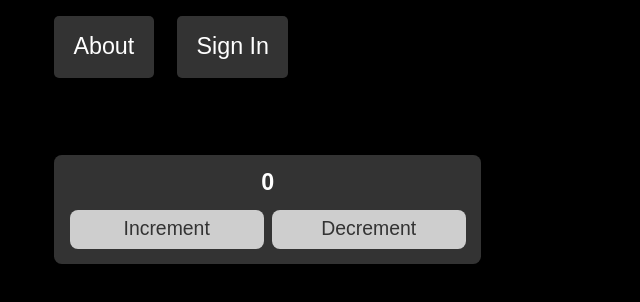
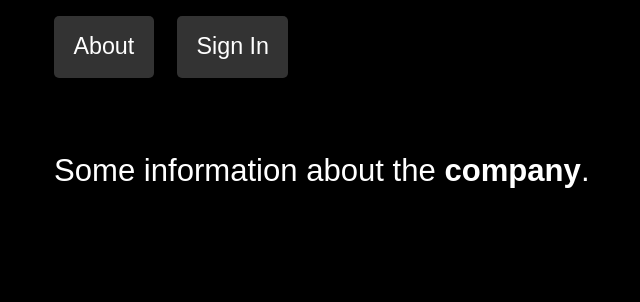
Before and after one commit to MrCorvoDev/Alaev-Co-Test-Task, a React (Vite) app: page / in a window 1280 px wide. Shown: the top 302 px of the page, without its empty margins (101-741 px from the left). Built offline with nearby package versions, Linux system fonts and the light colour scheme; data requests are answered from the project's data file.

Commit message:
feat: Add About page

```diff
--- a/package.json
+++ b/package.json
@@ -15,6 +15,7 @@
       "@uidotdev/usehooks": "^2.4.1",
       "axios": "^1.8.2",
       "color": "^4.2.3",
+      "dompurify": "^3.2.4",
       "json-server": "^0.17.4",
       "motion": "^11.15.0",
       "react": "^19.0.0",
@@ -22,7 +23,8 @@
       "react-error-boundary": "^5.0.0",
       "react-hook-form": "^7.54.2",
       "react-router-dom": "^7.0.2",
-      "styled-components": "^6.1.13"
+      "styled-components": "^6.1.13",
+      "swr": "^2.3.3"
    },
    "devDependencies": {
       "@eslint/js": "^9.17.0",
--- a/src/App.tsx
+++ b/src/App.tsx
@@ -3,16 +3,14 @@ import {BrowserRouter, Route, Routes} from 'react-router-dom';
 
 import Layout from './components/core/Layout';
 
-const Home = lazy(() => import('./pages/Home'));
 const About = lazy(() => import('./pages/About'));
 
 const App = () => (
    <BrowserRouter basename={import.meta.env.BASE_URL}>
       <Routes>
          <Route path='/' element={<Layout />}>
-            <Route index element={<Home />} />
-            <Route path='/about' element={<About />} />
-            <Route path='*' element={<Home />} />
+            <Route index element={<About />} />
+            <Route path='*' element={<About />} />
          </Route>
       </Routes>
    </BrowserRouter>
--- a/src/pages/About.tsx
+++ b/src/pages/About.tsx
@@ -1,5 +1,8 @@
+import DOMPurify from 'dompurify';
 import styled from 'styled-components';
+import useSWR from 'swr';
 
+import {getInfo} from '../api/backendApi';
 import Container from '../components/core/Container';
 import Section from '../components/core/Section';
 import em from '../styles/utils/em';
@@ -8,11 +11,16 @@ const Headline = styled.h1`
    font-size: ${em(32)};
 `;
 
-const About = () => (
-   <Section>
-      <Container>
-         <Headline>About</Headline>
-      </Container>
-   </Section>
-);
+const About = () => {
+   const dirtyHTML = useSWR('about', getInfo, {suspense: true}).data.info;
+   const content = DOMPurify.sanitize(dirtyHTML);
+
+   return (
+      <Section>
+         <Container>
+            <Headline dangerouslySetInnerHTML={{__html: content}}></Headline>
+         </Container>
+      </Section>
+   );
+};
 export default About;
--- a/src/pages/Home.tsx
+++ /dev/null
@@ -1,55 +0,0 @@
-import styled from 'styled-components';
-
-import Container from '../components/core/Container';
-import Section from '../components/core/Section';
-import useURLState from '../hooks/useURLState';
-import em from '../styles/utils/em';
-import rem from '../styles/utils/rem';
-
-const Box = styled.div`
-   display: inline-flex;
-   flex-direction: column;
-   align-items: center;
-   gap: ${em(16)};
-   padding: ${em(16)};
-   border-radius: ${em(8)};
-   background-color: ${props => props.theme.palette[2]};
-`;
-
-const Count = styled.div`
-   font-size: ${em(24)};
-   font-weight: 700;
-`;
-
-const FlexContainer = styled.div`
-   display: flex;
-   align-items: center;
-   gap: ${em(8)};
-`;
-
-const Button = styled.button`
-   background-color: ${props => props.theme.palette[3]};
-   color: ${props => props.theme.palette[2]};
-   border-radius: ${rem(8)};
-   padding: ${em(10)} ${em(20)};
-   min-width: ${em(200)};
-`;
-
-const Home = () => {
-   const [count, setCount] = useURLState<number>('count', 0);
-
-   return (
-      <Section>
-         <Container className='home'>
-            <Box>
-               <Count>{count}</Count>
-               <FlexContainer>
-                  <Button onClick={() => setCount(count + 1)}>Increment</Button>
-                  <Button onClick={() => setCount(count - 1)}>Decrement</Button>
-               </FlexContainer>
-            </Box>
-         </Container>
-      </Section>
-   );
-};
-export default Home;
```
Also changed, not shown: 1 other file (tests, documents, lock files or other folders).
